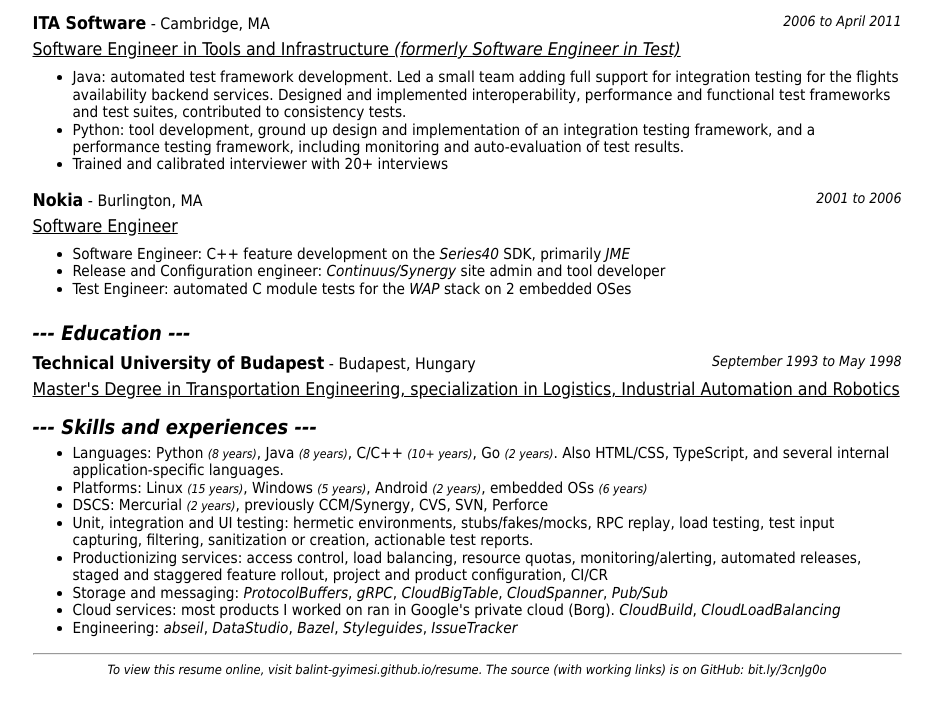
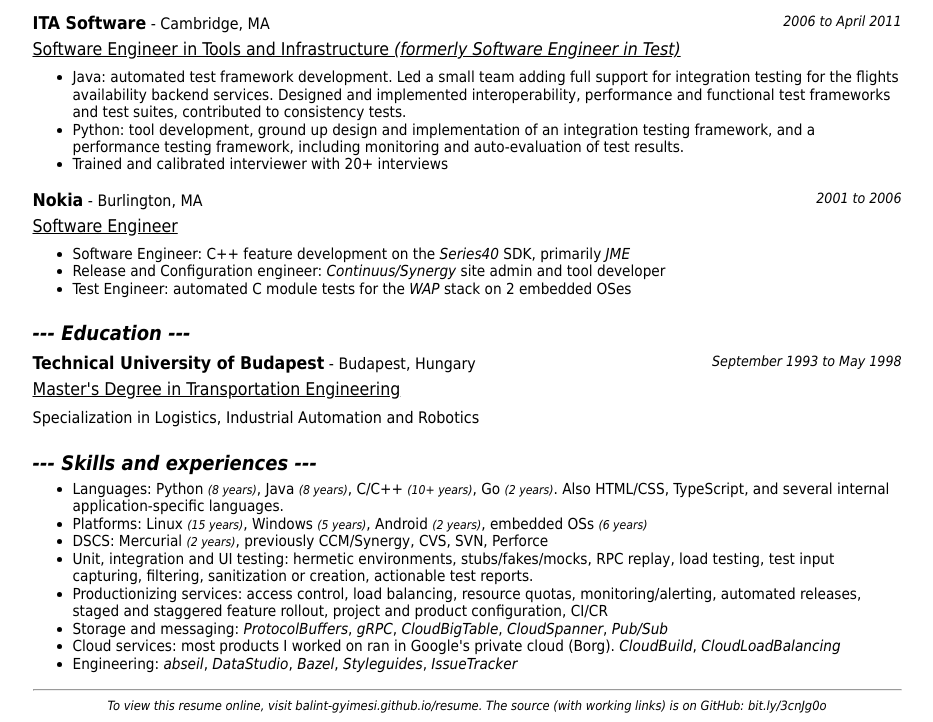
Before and after one commit to sailingpalmtree/balint-gyimesi.github.io, a plain HTML site: page resume/balint_gyimesi_resume.html in a window 1280 px wide. Shown: the part 688-1410 px from the top of the page, without its empty margins (173-1106 px from the left). Before the commit the page ends 1374 px from the top, so only its background shows below. Drawn offline with Linux system fonts and the light colour scheme.

Commit message:
Fix formatting on specialization of my studies.

```diff
--- a/resume/balint_gyimesi_resume.html
+++ b/resume/balint_gyimesi_resume.html
@@ -69,7 +69,8 @@
 
     <h1>--- Education ---</h1>
     <h2>Technical University of Budapest<span class="location"> - Budapest, Hungary</span> <span class="duration right-adjusted">September 1993 to May 1998</span></h2>
-    <h3>Master's Degree in Transportation Engineering, specialization in Logistics, Industrial Automation and Robotics</h3>
+    <h3>Master's Degree in Transportation Engineering</h3>
+    Specialization in Logistics, Industrial Automation and Robotics
 
     <h1>--- Skills and experiences ---</h1>
     <ul>
```
